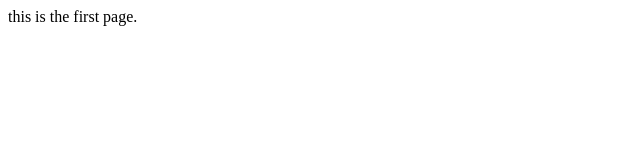
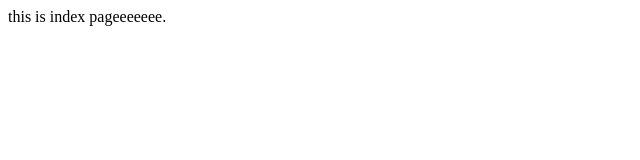
Before and after one commit to SanyaShah31/todoapp, a plain HTML site: page index.html in a window 1280 px wide. Shown: the full height of the page, 0-640 px from the left. Drawn offline with Linux system fonts and the light colour scheme.

Commit message:
change:index.html file code changed:

```diff
--- a/index.html
+++ b/index.html
@@ -6,6 +6,6 @@
     <title>First Page</title>
 </head>
 <body>
-    this is the first page.
+    this is index pageeeeeee.
 </body>
 </html>
```
